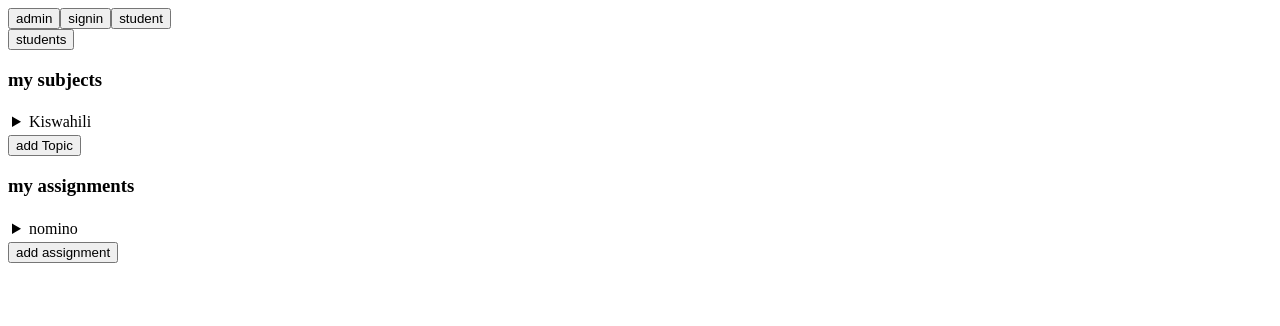
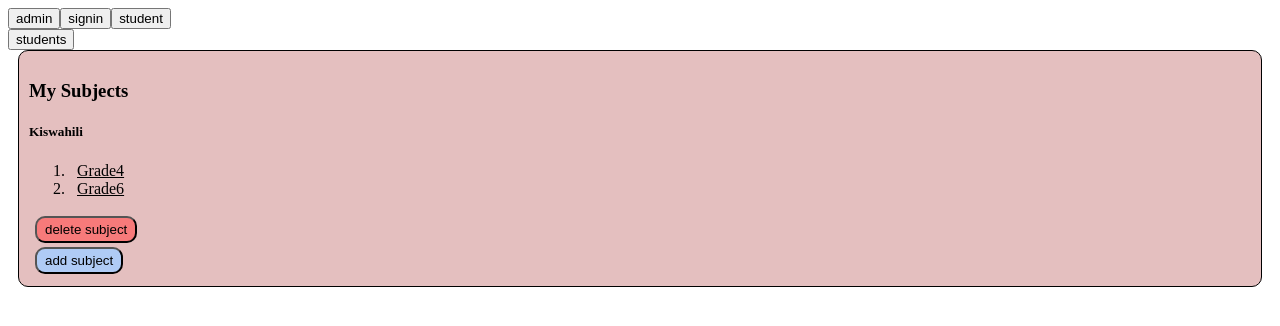
Before and after one commit to wamae-ndiritu/pupils_learning_tool, a React (Vite) app in the folder frontend/: page /admin in a window 1280 px wide. Shown: the top 326 px of the page. Built offline with nearby package versions, Linux system fonts and the light colour scheme.

Commit message:
added admin ui

```diff
--- a/frontend/src/App.jsx
+++ b/frontend/src/App.jsx
@@ -7,12 +7,14 @@ import Quize from "./quizes";
 import Navbar from "./nav";
 import Admin from "./admin/admin";
 import Stats from "./admin/Stats";
+import Ass from "./admin/assignment";
 function App() {
   return (
     <>
       <Navbar />
       <Routes>
         <Route path="/admin" element={<Admin />} />
+        <Route path="/admin/:sbj" element={<Ass />} />
         <Route path="/admin/Students" element={<Stats />} />
         <Route path="/sign-up" element={<Sign_up />} />
         <Route path="/sign-in" element={<Sign_in />} />
--- a/frontend/src/Mock_data.js
+++ b/frontend/src/Mock_data.js
@@ -21,7 +21,7 @@ export const students = {
     { name: "john gige", subject: "kiswahili", score: 20 },
   ],
   Grade5: [{ name: "john gige", subject: "kiswahili", score: 20 }],
-  Grade6: [{ name: "john gige", subject: "kiswahili", score: 20 }],
-  Grade7: [{ name: "john gige", subject: "kiswahili", score: 20 }],
-  Grade8: [{ name: "john gige", subject: "kiswahili", score: 20 }],
+  Grade6: [{ name: "john gige", subject: "kiswahili", score: 22 }],
+  Grade7: [{ name: "john gige", subject: "kiswahili", score: 23 }],
+  Grade8: [{ name: "john gige", subject: "kiswahili", score: 24 }],
 };
--- a/frontend/src/admin/Stats.jsx
+++ b/frontend/src/admin/Stats.jsx
@@ -1,13 +1,23 @@
+import { useState } from "react";
 import { students } from "../Mock_data";
 function Stats() {
+  const [grad_e, chgrad_e] = useState("grade");
   return (
-    <main className="card">
+    <main className="card ">
       <h3> students</h3>
+      <select onChange={(e) => chgrad_e(e.target.value)}>
+        <option disable hidden>
+          grade
+        </option>
         {Object.keys(students).map((grade) => (
+          <option>{grade}</option>
+        ))}
+      </select>
+
       <>
         <table className="table">
           <tr>
-              <th colSpan="5">{grade ? grade : "grade"}</th>
+            <th colSpan="5">{grad_e}</th>
           </tr>
           <tr>
             <th>name</th>
@@ -16,7 +26,9 @@ function Stats() {
             <th colSpan="2">action</th>
           </tr>
 
-            {Object.values(students[grade]).map((val) => (
+          {grad_e == "grade"
+            ? null
+            : Object.values(students[grad_e]).map((val) => (
                 <tr>
                   {Object.values(val).map((valu) => (
                     <td className="item">{valu}</td>
@@ -28,7 +40,6 @@ function Stats() {
         </table>
         <br />
       </>
-      ))}
     </main>
   );
 }
--- a/frontend/src/admin/admin.jsx
+++ b/frontend/src/admin/admin.jsx
@@ -6,30 +6,24 @@ function Admin() {
     <>
       <button onClick={() => navigate("/admin/students")}>students</button>
 
-      <section>
+      <br />
+      <section className="card ass">
         <h3>my subjects</h3>
-        <details>
-          <summary>Kiswahili</summary>
-          <h5>Topics</h5>
+        <div>
+          <h5>kiswahili</h5>
           <ol>
-            <li>assignment1</li>
+            <li className="link-b" onClick={() => navigate("/admin/kiswahili")}>
+              grade4
+            </li>
+            <li className="link-b" onClick={() => navigate("/admin/math")}>
+              grade6
+            </li>
           </ol>
-          <button>delete Topic</button>
-        </details>
-        <button>add Topic</button>
+          <button className="btn-cancel">delete subject</button>
+        </div>
+        <button className="btn">add subject</button>
       </section>
-      <section>
-        <h3>my assignments</h3>
-        <details>
-          <summary>nomino</summary>
-          <h5>assignments</h5>
-          <ol>
-            <li>assignment1</li>
-          </ol>
-          <button>delete assignment</button>
-        </details>
-        <button>add assignment</button>
-      </section>
+      <br />
     </>
   );
 }
--- /dev/null
+++ b/frontend/src/admin/assignment.jsx
@@ -0,0 +1,45 @@
+import { useParams } from "react-router-dom";
+import Quize from "../quizes";
+function Ass() {
+  const grade = useParams().sbj;
+  return (
+    <main>
+      <section className="card ass">
+        <h3>Topics</h3>
+
+        <details>
+          <summary>nomino</summary>
+          <div>
+            <h5>ass1</h5>
+            <Quize />
+            <button className="btn">edit quize</button>
+            <button className="btn-cancel">delete quize</button>
+          </div>
+          <div>
+            <h5>ass2</h5>
+            <Quize />
+            <button className="btn">edit quize</button>
+            <button className="btn-cancel">delete quize</button>
+          </div>
+        </details>
+        <details>
+          <summary>ngeli</summary>
+          <div>
+            <h5>ass1</h5>
+            <Quize />
+            <button className="btn">edit quize</button>
+            <button className="btn-cancel">delete quize</button>
+          </div>
+          <div>
+            <h5>ass2</h5>
+            <Quize />
+            <button className="btn">edit quize</button>
+            <button className="btn-cancel">delete quize</button>
+          </div>
+        </details>
+        <button className="btn">add quize</button>
+      </section>
+    </main>
+  );
+}
+export default Ass;
--- a/frontend/src/index.css
+++ b/frontend/src/index.css
@@ -40,6 +40,15 @@ input {
   color: blue;
   padding: 0px 8px;
 }
+.link-b {
+  text-decoration: underline;
+  color: rgb(0, 0, 0);
+  padding: 0px 8px;
+}
+
+li.link-b:hover {
+  cursor: pointer;
+}
 span.link:hover {
   cursor: pointer;
 }
--- a/frontend/src/quizes.jsx
+++ b/frontend/src/quizes.jsx
@@ -53,7 +53,7 @@ function Quize() {
           bill
         </li>
       </ol>
-      <button className="btn finish">finish</button>
+      {/*<button className="btn finish">finish</button>*/}
     </>
   );
 }
```
Lines whose indentation alone changed are shown as unchanged.
